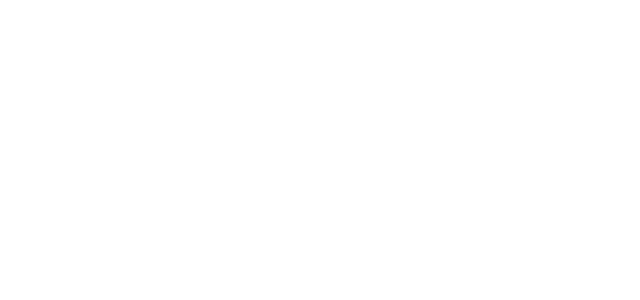
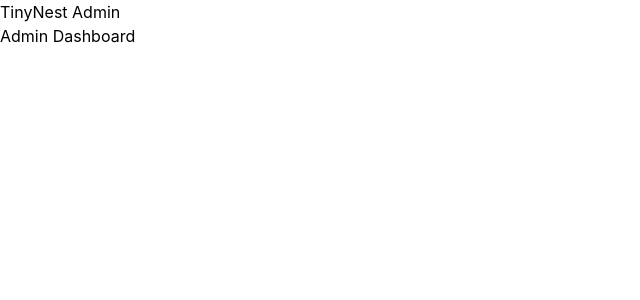
Before and after one commit to ayshasahva-stack/tinynest, a React app in the folder frontend/: page /admin in a window 1280 px wide. Before the commit this address had no page. Shown: the top 300 px of the page, without its empty margins (0-640 px from the left). Built offline with nearby package versions, Linux system fonts and the light colour scheme; the HTML template or start-up script is replaced by a standard one.

Commit message:
feat: add admin layout and route

```diff
--- a/frontend/src/app/AppRouter.jsx
+++ b/frontend/src/app/AppRouter.jsx
@@ -4,10 +4,11 @@
 // Import the pages
 import Home from "../pages/Home";
 import Products from "../pages/Product";
+import Admin from "../layouts/Admin";
 
 // Import the user layout
 import UserLayout from "../layouts/UserLayout";
-
+import AdminLayout from "../layouts/AdminLayout";
 // Main router component
 function AppRouter() {
     return (
@@ -24,6 +25,10 @@
                     <Route path="/products" element={<Products />} />
 
                 </Route>
+                {/* Admin routes */}
+                <Route path="/admin" element={<AdminLayout />}>
+                    <Route index element={<Admin />} />
+                </Route>
 
             </Routes>
         </BrowserRouter>
--- /dev/null
+++ b/frontend/src/layouts/Admin.jsx
@@ -0,0 +1,8 @@
+// Temporary admin page for testing the admin layout
+function Admin() {
+    return (
+        <h1>Admin Dashboard</h1>
+    );
+}
+
+export default Admin;
--- /dev/null
+++ b/frontend/src/layouts/AdminLayout.jsx
@@ -0,0 +1,23 @@
+// Import Outlet to display the current admin page
+import { Outlet } from "react-router-dom";
+
+// AdminLayout provides the common structure for admin pages
+function AdminLayout() {
+    return (
+        <div>
+
+            {/* Admin sidebar will be added here later */}
+            <aside>
+                <h2>TinyNest Admin</h2>
+            </aside>
+
+            {/* Current admin page appears here */}
+            <main>
+                <Outlet />
+            </main>
+
+        </div>
+    );
+}
+
+export default AdminLayout;
```
